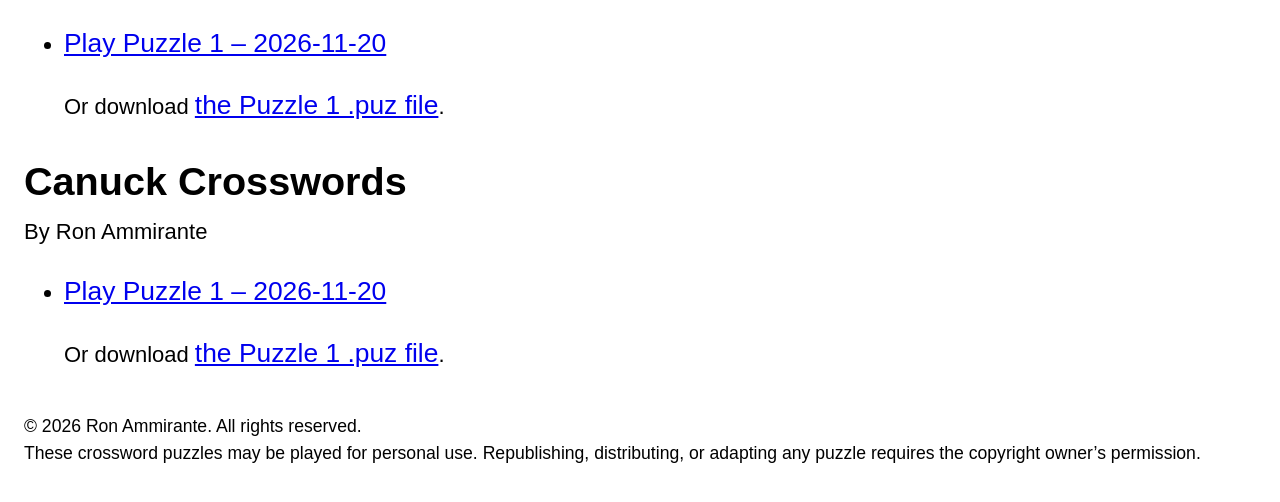
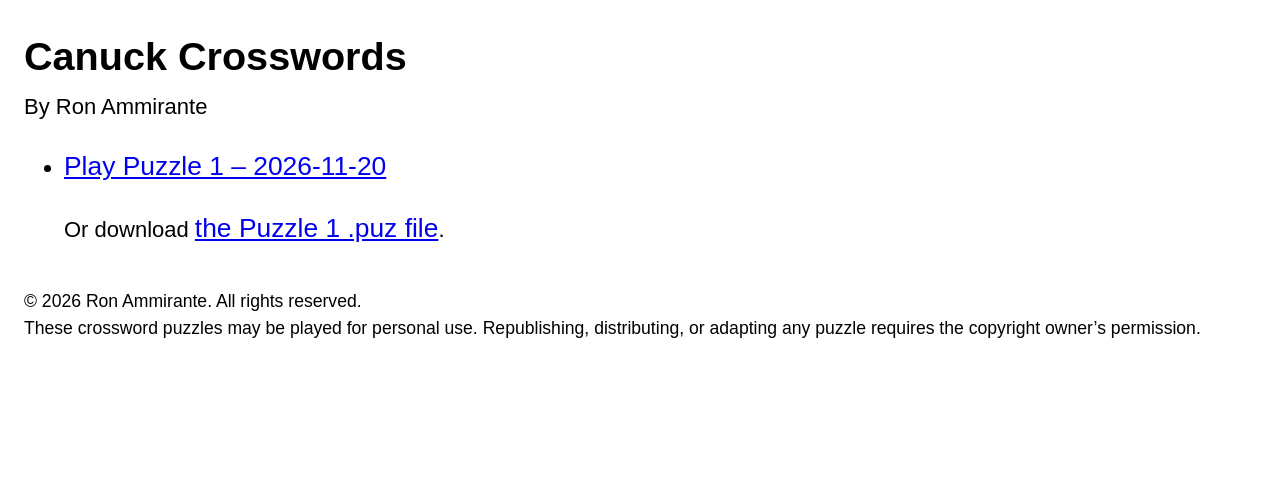
Before and after one commit to ronammirante/grids, a plain HTML site: page index.html in a window 1280 px wide. Drawn offline with Linux system fonts and the light colour scheme.

Commit message:
Update index.html

```diff
--- a/index.html
+++ b/index.html
@@ -1,14 +1,3 @@
-<ul>
-  <li>
-    <a href="exolve-embedder.html?crossword=CanuckCrossword1.puz">
-      Play Puzzle 1 – 2026-11-20
-    </a>
-    <p>
-      Or download
-      <a href="CanuckCrossword1.puz" download>the Puzzle 1 .puz file</a>.
-    </p>
-  </li>
-</ul>
 <!doctype html>
 <html>
 <head>
```
